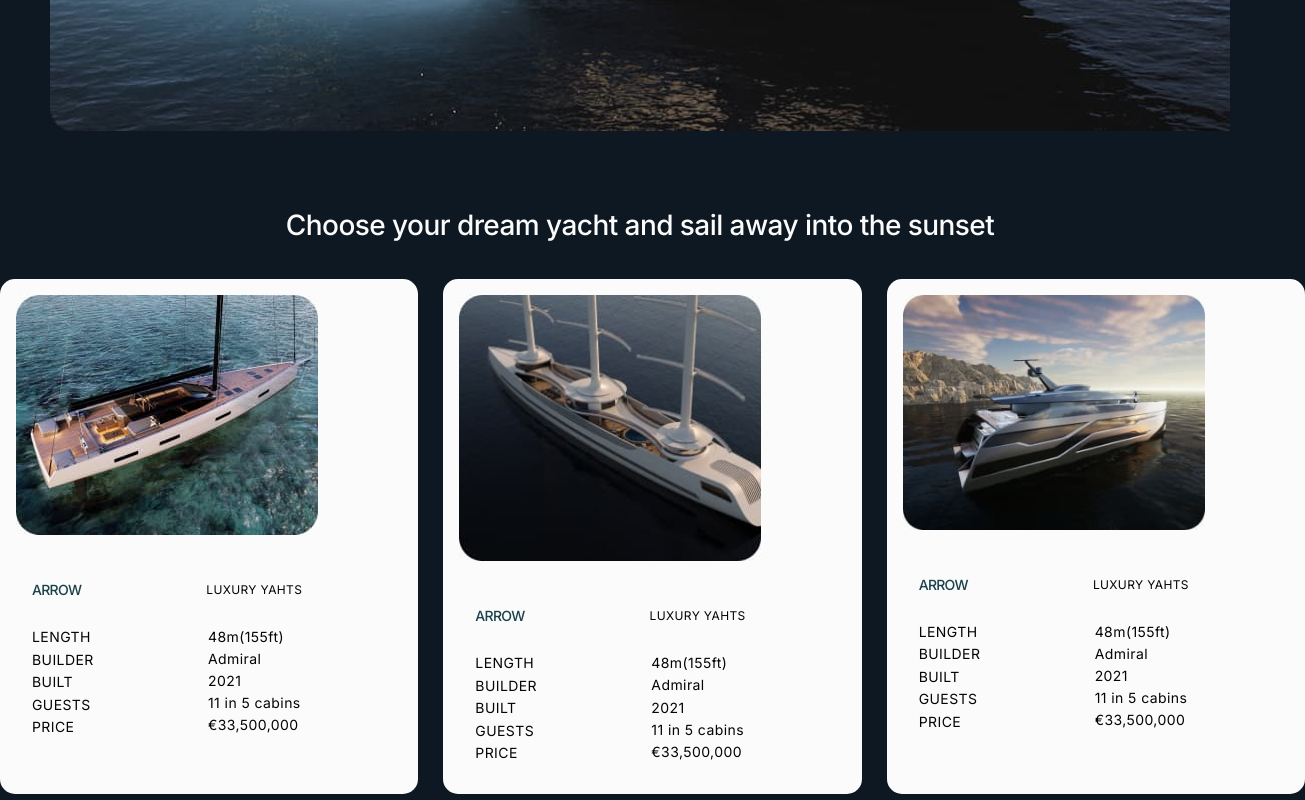
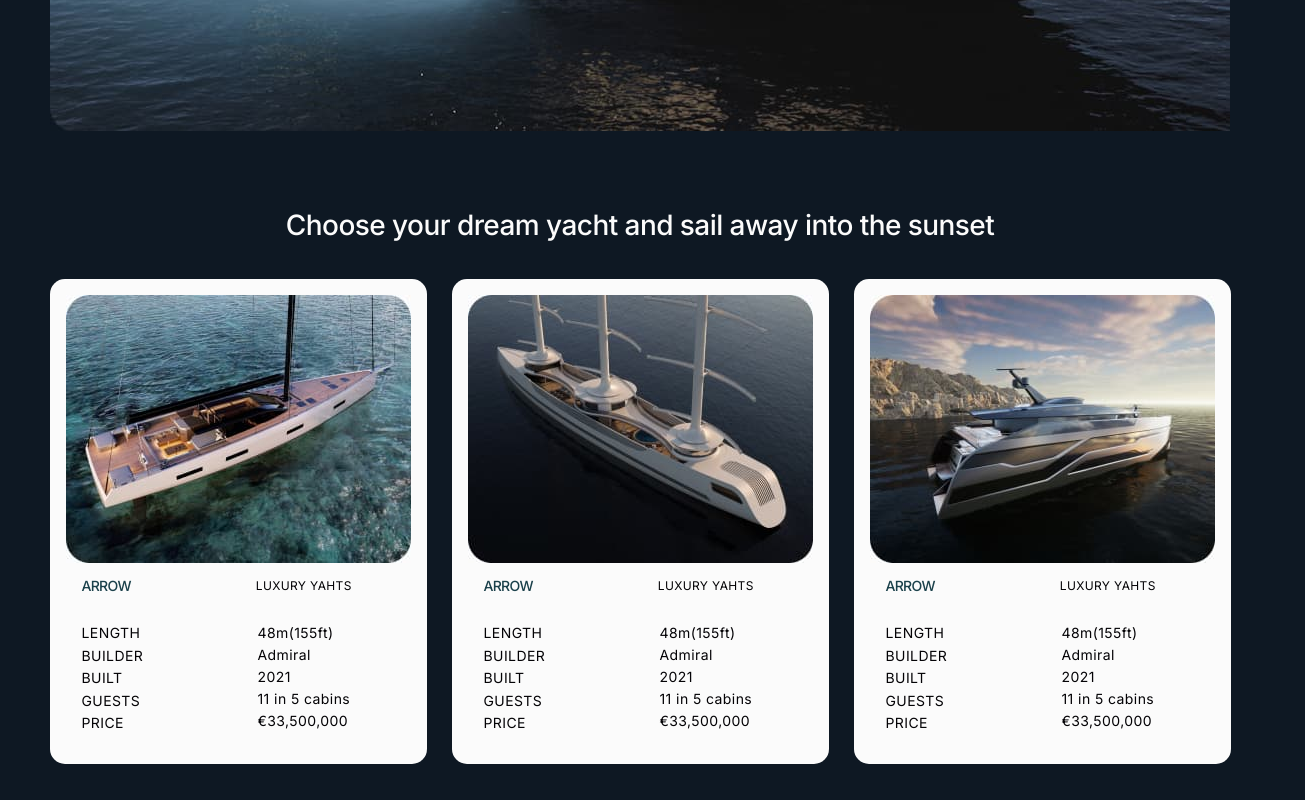
Before and after one commit to Andrey389/crazy-hunters-project, a website built with Vite: page src/index.html in a window 1280 px wide. Shown: the part 1460-2260 px from the top of the page, 1305 px wide, since content can reach past the window. Built offline with nearby package versions, Linux system fonts and the light colour scheme; files whose address does not match are found by name.

Commit message:
add changes

```diff
--- a/src/css/our_yachts.css
+++ b/src/css/our_yachts.css
@@ -1,7 +1,7 @@
 .our-yachts {
     display: flex;
     flex-direction: column;
-    padding: 80px 0;
+    padding-top: 80px;
 }
 
 .our-yachts-title {
@@ -21,7 +21,7 @@
     border-radius: 15px;
     padding: 16px;
     margin-bottom: 40px;
-    min-width: 334px;
+    max-width: 334px;
 }
 
 .yacht-card-img {
@@ -145,6 +145,7 @@
 
 @media screen and (min-width: 768px){
     .yacht-card{
+        max-width: 336px;
         width: calc((100% - 32px) / 2);
     }
 
@@ -160,13 +161,15 @@
     .cards{
         display: flex;
         flex-direction: row;
+        justify-content: center;
         gap: 32px;
     }
 }
 
 @media  screen and (min-width: 1280px) {
     .yacht-card{
-        min-width: calc((100% - 25px) / 3);
+        max-width: 377px;
+        width: calc((100% - 50px) / 3);
     }
 
     .yacht-card-tablet{
@@ -175,7 +178,7 @@
         border-radius: 15px;
         padding: 16px;
         margin-bottom: 40px;
-        min-width: calc((100% - 25px) / 3);
+        width: calc((100% - 25px) / 3);
     }
 
     .yacht-card-desktop{
@@ -184,7 +187,7 @@
         border-radius: 15px;
         padding: 16px;
         margin-bottom: 40px;
-        min-width: calc((100% - 25px) / 3);
+        width: calc((100% - 50px) / 3);
     }
 
     .cards{
--- a/src/partials/our_yachts.html
+++ b/src/partials/our_yachts.html
@@ -7,13 +7,33 @@
 
       <div class="cards">
         <div class="yacht-card">
-          <img
-            class="yacht-card-img"
-            width="302"
-            height="240"
-            src="../img/images-choose-your-yacht/arrow-yacht-mobile.jpg"
-            alt="yacht choice"
-          />
+          <picture>
+            <source
+              srcset="
+                ../img/images-choose-your-yacht/arrow-yacht-desctop.jpg    1x,
+                ../img/images-choose-your-yacht/arrow-yacht-desctop@2x.jpg 2x
+              "
+              media="(min-width: 1200px)"
+            />
+            <source
+              srcset="
+                ../img/images-choose-your-yacht/arrow-yacht-tablet.jpg    1x,
+                ../img/images-choose-your-yacht/arrow-yacht-tablet@2x.jpg 2x
+              "
+              media="(min-width: 768px)"
+            />
+            <source
+              srcset="
+                ../img/images-choose-your-yacht/arrow-yacht-mobile.jpg    1x,
+                ../img/images-choose-your-yacht/arrow-yacht-mobile@2x.jpg 2x
+              "
+              media="(max-width: 767px)"
+            />
+            <img
+              src="../img/images-choose-your-yacht/arrow-yacht-tablet.jpg"
+              alt="arrow-yacht"
+            />
+          </picture>
 
           <div class="yacht-kartka">
             <div class="top-description">
@@ -39,14 +59,26 @@
           </div>
         </div>
 
-        <div class="yacht-card-tablet">
-          <img
-            class="yacht-card-img"
-            width="302"
-            height="240"
-            src="../img/images-choose-your-yacht/benetti-oasis-yacht-tablet.jpg"
-            alt="yacht choice"
-          />
+        <div class="yacht-card yacht-card-tablet">
+          <picture>
+            <source
+              srcset="
+                ../img/images-choose-your-yacht/benetti-oasis-yacht-desctop.jpg    1x,
+                ../img/images-choose-your-yacht/benetti-oasis-yacht-desctop@2x.jpg 2x
+              "
+              media="(min-width: 1200px)"
+            />
+            <source
+              srcset="
+                ../img/images-choose-your-yacht/benetti-oasis-yacht-tablet.jpg    1x,
+                ../img/images-choose-your-yacht/benetti-oasis-yacht-tablet@2x.jpg 2x
+              "
+            />
+            <img
+              src="../img/images-choose-your-yacht/benetti-oasis-yacht-desctop.jpg"
+              alt="benetti-oasis-yacht"
+            />
+          </picture>
 
           <div class="yacht-kartka">
             <div class="top-description">
@@ -72,13 +104,13 @@
           </div>
         </div>
 
-        <div class="yacht-card-desktop">
+        <div class="yacht-card yacht-card-desktop">
           <img
-            class="yacht-card-img"
-            width="302"
-            height="240"
             src="../img/images-choose-your-yacht/belle-anna-yacht-desctop.jpg"
-            alt="yacht choice"
+            srcset="
+              ../img/images-choose-your-yacht/belle-anna-yacht-desctop@2x.jpg 2x
+            "
+            alt="belle-anna-yacht"
           />
 
           <div class="yacht-kartka">
```
